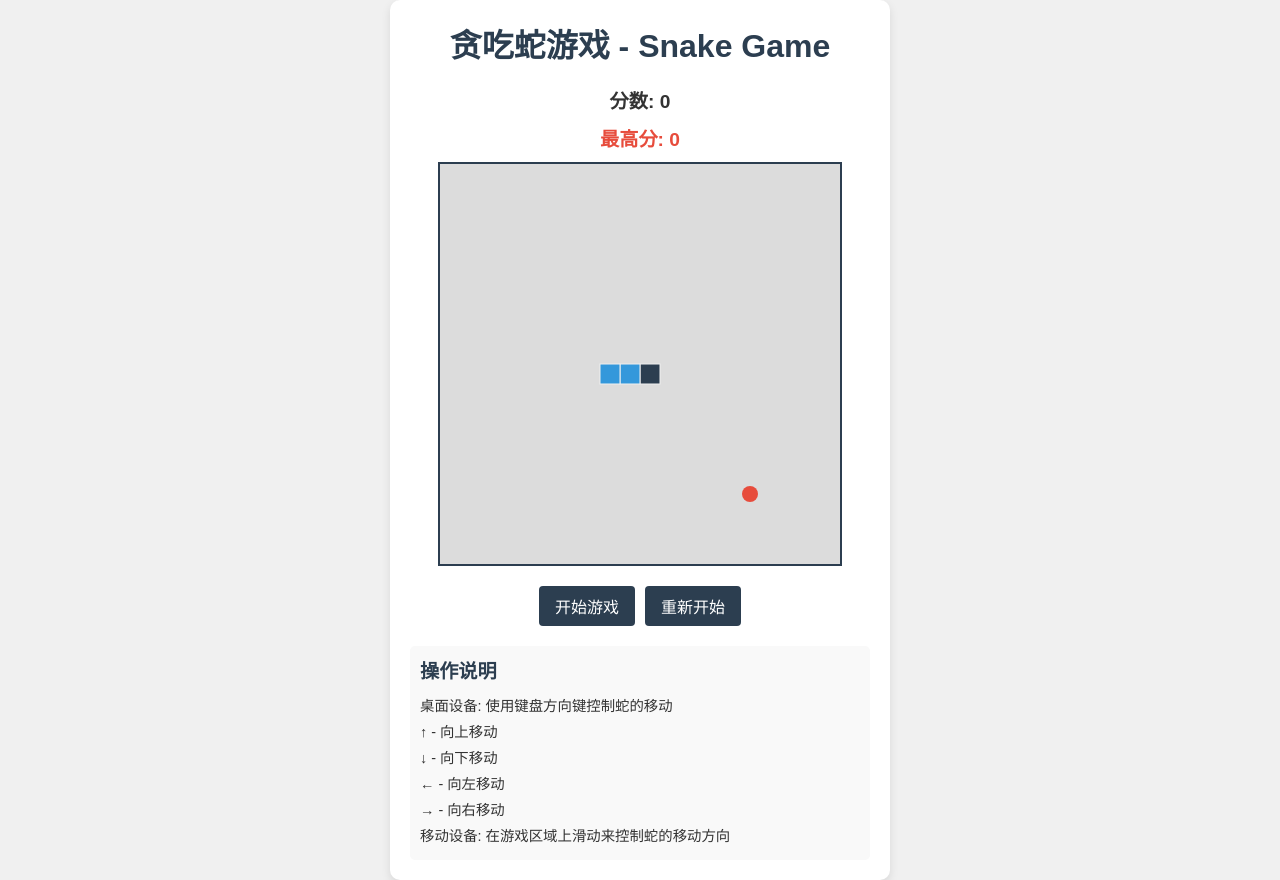
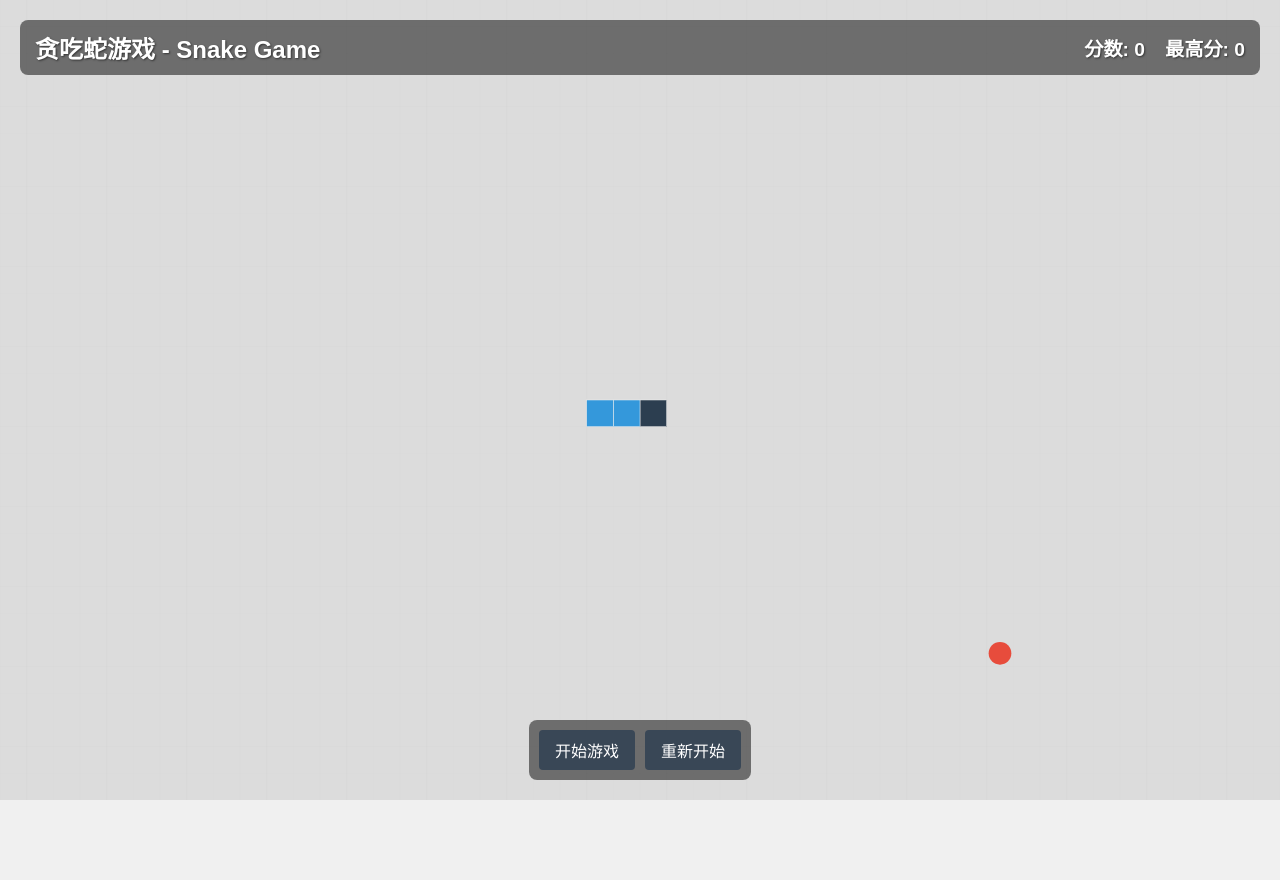
Before and after one commit to ShotgunZZ/snake-game, a plain HTML site: page index.html in a window 1280 px wide. After the commit the page ends 800 px from the top, so only its background shows below. Drawn offline with Linux system fonts and the light colour scheme.

```diff
--- a/index.html
+++ b/index.html
@@ -2,21 +2,31 @@
 <html lang="en">
 <head>
   <meta charset="UTF-8">
-  <meta name="viewport" content="width=device-width, initial-scale=1.0">
+  <meta name="viewport" content="width=device-width, initial-scale=1.0, maximum-scale=1.0, user-scalable=no">
   <title>贪吃蛇游戏 - Snake Game</title>
   <link rel="stylesheet" href="style.css">
 </head>
 <body>
   <div class="game-container">
-    <h1>贪吃蛇游戏 - Snake Game</h1>
+    <canvas id="game" width="400" height="400"></canvas>
+
+    <div class="game-overlay">
+      <div class="header-overlay">
+        <h1 class="title">贪吃蛇游戏 - Snake Game</h1>
+        <div class="score-display">
           <div class="score-container">
             <span>分数: </span><span id="score">0</span>
           </div>
-    <canvas id="game" width="400" height="400"></canvas>
+          <!-- High score will be inserted here by JavaScript -->
+        </div>
+      </div>
+
       <div class="controls">
         <button id="start-btn">开始游戏</button>
         <button id="restart-btn">重新开始</button>
       </div>
+    </div>
+
     <div class="instructions">
       <h2>操作说明</h2>
       <p>桌面设备: 使用键盘方向键控制蛇的移动</p>
@@ -26,6 +36,12 @@
       <p>→ - 向右移动</p>
       <p>移动设备: 在游戏区域上滑动来控制蛇的移动方向</p>
     </div>
+
+    <div class="game-over" id="game-over">
+      <h2>游戏结束!</h2>
+      <p>得分: <span id="final-score">0</span></p>
+      <p>最高分: <span id="final-high-score">0</span></p>
+    </div>
   </div>
   <script src="script.js"></script>
 </body>
--- a/script.js
+++ b/script.js
@@ -4,12 +4,16 @@
 const scoreElement = document.getElementById('score');
 const startBtn = document.getElementById('start-btn');
 const restartBtn = document.getElementById('restart-btn');
+const gameContainer = document.querySelector('.game-container');
+const gameOverElement = document.getElementById('game-over');
+const finalScoreElement = document.getElementById('final-score');
+const finalHighScoreElement = document.getElementById('final-high-score');
 
 // Game settings
 const gridSize = 20; // Size of each grid cell
-const gridWidth = canvas.width / gridSize;
-const gridHeight = canvas.height / gridSize;
+let gridWidth, gridHeight;
 let speed = 150; // Milliseconds between game updates
+let currentGridSize;
 
 // Game state
 let snake = []; // Array of snake segments
@@ -30,9 +34,29 @@
 highScoreContainer.className = 'high-score-container';
 highScoreContainer.innerHTML = `<span>最高分: </span><span id="high-score">${highScore}</span>`;
 
-// Insert high score element after score container
-const scoreContainer = document.querySelector('.score-container');
-scoreContainer.parentNode.insertBefore(highScoreContainer, scoreContainer.nextSibling);
+// Insert high score element into score display
+const scoreDisplay = document.querySelector('.score-display');
+scoreDisplay.appendChild(highScoreContainer);
+
+// Fill the entire screen with the canvas
+function resizeCanvas() {
+  // Set canvas dimensions to match window size
+  canvas.width = window.innerWidth;
+  canvas.height = window.innerHeight;
+
+  // Calculate grid dimensions based on canvas size
+  // Make grid cells larger on bigger screens
+  currentGridSize = Math.max(20, Math.min(canvas.width, canvas.height) / 30);
+
+  // Calculate grid width and height
+  gridWidth = Math.floor(canvas.width / currentGridSize);
+  gridHeight = Math.floor(canvas.height / currentGridSize);
+
+  // Redraw game
+  if (snake.length > 0) {
+    drawGame();
+  }
+}
 
 // Initialize game
 function initGame() {
@@ -52,6 +76,9 @@
   score = 0;
   scoreElement.textContent = score;
 
+  // Hide game over message
+  gameOverElement.style.display = 'none';
+
   // Generate first food
   generateFood();
 
@@ -69,6 +96,11 @@
       x: Math.floor(Math.random() * gridWidth),
       y: Math.floor(Math.random() * gridHeight)
     };
+
+    // Ensure food is not too close to the edges
+    if (food.x < 1 || food.x >= gridWidth - 1 || food.y < 1 || food.y >= gridHeight - 1) {
+      continue;
+    }
 
     // Check if food is on snake
     validPosition = true;
@@ -156,6 +188,9 @@
   ctx.fillStyle = '#dcdcdc';
   ctx.fillRect(0, 0, canvas.width, canvas.height);
 
+  // Draw grid (optional, for visual reference)
+  drawGrid();
+
   // Draw snake
   for (let i = 0; i < snake.length; i++) {
     // Use different color for head
@@ -166,19 +201,19 @@
     }
 
     ctx.fillRect(
-      snake[i].x * gridSize,
-      snake[i].y * gridSize,
-      gridSize,
-      gridSize
+      snake[i].x * currentGridSize,
+      snake[i].y * currentGridSize,
+      currentGridSize,
+      currentGridSize
     );
 
     // Add border to snake segments
     ctx.strokeStyle = '#f0f0f0';
     ctx.strokeRect(
-      snake[i].x * gridSize,
-      snake[i].y * gridSize,
-      gridSize,
-      gridSize
+      snake[i].x * currentGridSize,
+      snake[i].y * currentGridSize,
+      currentGridSize,
+      currentGridSize
     );
   }
 
@@ -186,13 +221,35 @@
   ctx.fillStyle = '#e74c3c';
   ctx.beginPath();
   ctx.arc(
-    food.x * gridSize + gridSize / 2,
-    food.y * gridSize + gridSize / 2,
-    gridSize / 2 - 2,
+    food.x * currentGridSize + currentGridSize / 2,
+    food.y * currentGridSize + currentGridSize / 2,
+    currentGridSize / 2 - 2,
     0,
     Math.PI * 2
   );
   ctx.fill();
+}
+
+// Draw grid as visual guide (optional)
+function drawGrid() {
+  ctx.strokeStyle = 'rgba(200, 200, 200, 0.2)';
+  ctx.lineWidth = 0.5;
+
+  // Draw vertical lines
+  for (let x = 0; x <= gridWidth; x++) {
+    ctx.beginPath();
+    ctx.moveTo(x * currentGridSize, 0);
+    ctx.lineTo(x * currentGridSize, canvas.height);
+    ctx.stroke();
+  }
+
+  // Draw horizontal lines
+  for (let y = 0; y <= gridHeight; y++) {
+    ctx.beginPath();
+    ctx.moveTo(0, y * currentGridSize);
+    ctx.lineTo(canvas.width, y * currentGridSize);
+    ctx.stroke();
+  }
 }
 
 // Handle game over
@@ -201,20 +258,12 @@
   gameRunning = false;
   startBtn.textContent = '重新开始';
 
-  // Display game over message
-  ctx.fillStyle = 'rgba(0, 0, 0, 0.7)';
-  ctx.fillRect(0, 0, canvas.width, canvas.height);
+  // Update final score display
+  finalScoreElement.textContent = score;
+  finalHighScoreElement.textContent = highScore;
 
-  ctx.font = '30px Arial';
-  ctx.fillStyle = 'white';
-  ctx.textAlign = 'center';
-  ctx.fillText('游戏结束!', canvas.width / 2, canvas.height / 2 - 20);
-
-  ctx.font = '20px Arial';
-  ctx.fillText(`得分: ${score}`, canvas.width / 2, canvas.height / 2 + 20);
-
-  // Show high score
-  ctx.fillText(`最高分: ${highScore}`, canvas.width / 2, canvas.height / 2 + 50);
+  // Show game over message
+  gameOverElement.style.display = 'block';
 }
 
 // Handle keyboard input
@@ -294,7 +343,9 @@
     gameRunning = false;
     startBtn.textContent = '开始游戏';
   } else {
-    initGame();
+    if (gameOverElement.style.display === 'block') {
+      initGame(); // Reinitialize game if it was game over
+    }
     gameRunning = true;
     startBtn.textContent = '暂停';
     gameLoop = setInterval(updateGame, speed);
@@ -310,5 +361,11 @@
   gameLoop = setInterval(updateGame, speed);
 });
 
-// Initialize game on load
-initGame();
+// Handle window resize
+window.addEventListener('resize', resizeCanvas);
+
+// Initialize on page load
+window.addEventListener('load', () => {
+  resizeCanvas();
+  initGame();
+});
--- a/style.css
+++ b/style.css
@@ -12,50 +12,96 @@
   align-items: center;
   min-height: 100vh;
   color: #333;
+  overflow: hidden; /* Prevent scrollbars */
 }
 
 .game-container {
-  background-color: white;
-  border-radius: 10px;
+  position: fixed;
+  top: 0;
+  left: 0;
+  right: 0;
+  bottom: 0;
+  width: 100vw;
+  height: 100vh;
+  background-color: #dcdcdc;
+  padding: 0;
+  display: flex;
+  flex-direction: column;
+  align-items: center;
+  justify-content: center;
+  z-index: 100;
+}
+
+canvas {
+  position: absolute;
+  top: 0;
+  left: 0;
+  width: 100%;
+  height: 100%;
+  z-index: 1;
+}
+
+.game-overlay {
+  position: absolute;
+  top: 0;
+  left: 0;
+  right: 0;
+  bottom: 0;
+  z-index: 2;
+  pointer-events: none; /* Allow clicks to pass through to canvas */
+  display: flex;
+  flex-direction: column;
+  justify-content: space-between;
   padding: 20px;
-  box-shadow: 0 4px 10px rgba(0, 0, 0, 0.1);
-  text-align: center;
-  max-width: 500px;
+}
+
+.header-overlay {
+  display: flex;
+  justify-content: space-between;
+  align-items: center;
+  pointer-events: auto; /* Make the header elements clickable */
+  background-color: rgba(0, 0, 0, 0.5);
+  padding: 10px 15px;
+  border-radius: 8px;
+  margin-bottom: 10px;
   width: 100%;
 }
 
-h1 {
-  margin-bottom: 20px;
-  color: #2c3e50;
+.title {
+  color: white;
+  font-size: 1.5rem;
+  margin: 0;
+  text-shadow: 1px 1px 2px rgba(0, 0, 0, 0.5);
+}
+
+.score-display {
+  display: flex;
+  gap: 20px;
 }
 
 .score-container, .high-score-container {
   font-size: 1.2rem;
-  margin-bottom: 10px;
   font-weight: bold;
-}
-
-.high-score-container {
-  color: #e74c3c;
-}
-
-canvas {
-  background-color: #dcdcdc;
-  border: 2px solid #2c3e50;
-  display: block;
-  margin: 0 auto 20px;
+  color: white;
+  text-shadow: 1px 1px 2px rgba(0, 0, 0, 0.5);
 }
 
 .controls {
-  margin-bottom: 20px;
   display: flex;
   justify-content: center;
   gap: 10px;
+  margin-top: 10px;
+  pointer-events: auto; /* Make buttons clickable */
+  background-color: rgba(0, 0, 0, 0.5);
+  padding: 10px;
+  border-radius: 8px;
+  width: fit-content;
+  align-self: center;
 }
 
 button {
   padding: 8px 16px;
-  background-color: #2c3e50;
+  background-color: rgba(44, 62, 80, 0.8);
   color: white;
   border: none;
   border-radius: 4px;
@@ -65,24 +111,68 @@
 }
 
 button:hover {
-  background-color: #3498db;
+  background-color: rgba(52, 152, 219, 0.9);
 }
 
 .instructions {
+  position: absolute;
+  bottom: 20px;
+  right: 20px;
   text-align: left;
-  margin-top: 20px;
   padding: 10px;
-  background-color: #f9f9f9;
+  background-color: rgba(0, 0, 0, 0.5);
   border-radius: 5px;
+  max-width: 250px;
+  pointer-events: auto; /* Make instructions clickable */
+  color: white;
+  transition: opacity 0.3s ease;
+  opacity: 0.5;
+}
+
+.instructions:hover {
+  opacity: 1;
 }
 
 .instructions h2 {
-  font-size: 1.2rem;
-  margin-bottom: 10px;
-  color: #2c3e50;
+  font-size: 1.1rem;
+  margin-bottom: 5px;
+  color: white;
 }
 
 .instructions p {
-  margin: 5px 0;
-  font-size: 0.9rem;
+  margin: 3px 0;
+  font-size: 0.85rem;
 }
+
+/* Game over message */
+.game-over {
+  position: absolute;
+  top: 50%;
+  left: 50%;
+  transform: translate(-50%, -50%);
+  background-color: rgba(0, 0, 0, 0.7);
+  color: white;
+  padding: 20px;
+  border-radius: 8px;
+  text-align: center;
+  z-index: 10;
+  pointer-events: auto;
+  display: none; /* Hidden by default, shown via JS */
+}
+
+.game-over h2 {
+  font-size: 2rem;
+  margin-bottom: 15px;
+}
+
+.game-over p {
+  font-size: 1.2rem;
+  margin: 10px 0;
+}
+
+/* Hide instructions on smaller screens */
+@media (max-height: 600px) {
+  .instructions {
+    display: none;
+  }
+}
```
Also changed, not shown: final_faces/face_1.jpg (added), final_faces/face_2.jpg (added), final_faces/face_3.jpg (added), final_faces/face_4.jpg (added), final_faces/face_5.jpg (added), 2 other files. Lines whose indentation alone changed are shown as unchanged.
